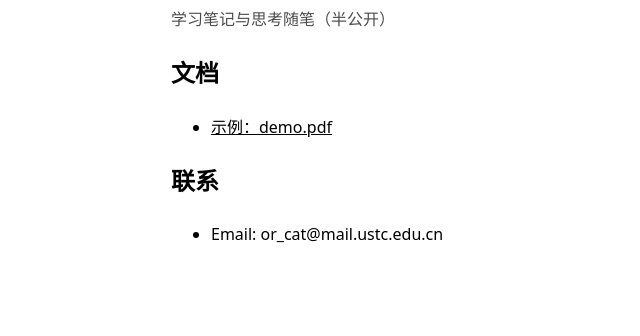
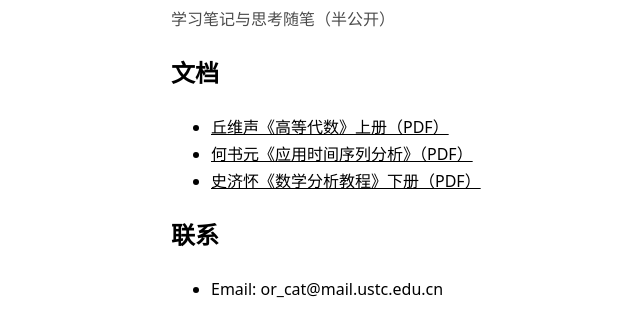
Before and after one commit to Oran9eCat/Oran9eCat.github.io, a plain HTML site: page index.html in a window 1280 px wide. Shown: the part 110-446 px from the top of the page, without its empty margins (59-699 px from the left). Drawn offline with Linux system fonts and the light colour scheme.

Commit message:
Update index.html

```diff
--- a/index.html
+++ b/index.html
@@ -16,7 +16,9 @@
 
   <h2>文档</h2>
   <ul>
-    <li><a href="pdf/demo.pdf">示例：demo.pdf</a></li>
+    <li><a href="PDF/丘维声_高等代数_上册.pdf">丘维声《高等代数》上册（PDF）</a></li>
+    <li><a href="PDF/何书元_应用时间序列分析_.pdf">何书元《应用时间序列分析》（PDF）</a></li>
+    <li><a href="PDF/史济怀_数学分析教程_下册.pdf">史济怀《数学分析教程》下册（PDF）</a></li>
   </ul>
 
   <h2>联系</h2>
```
